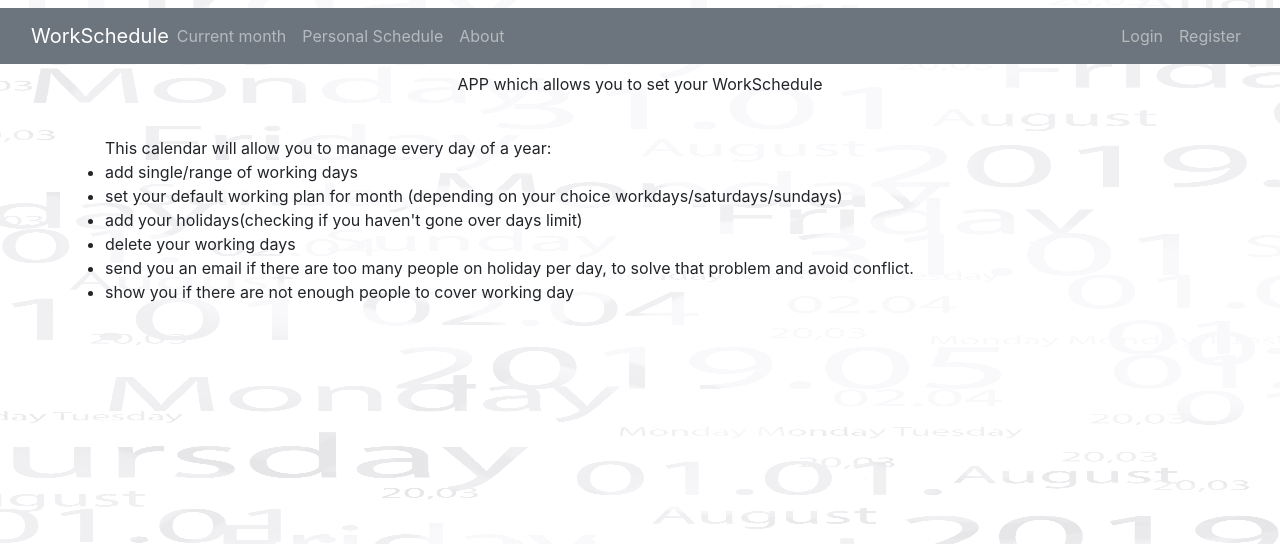
After one commit to destro6984/Project_WorkSchedule_Calendar, a Django app: page /about/ in a window 1280 px wide. The commit adds this page. Shown: the top 544 px of the page. Run offline with Django 3.2, Linux system fonts and the light colour scheme; parts of the project's set-up code (start-up, migrations or seed data) failed here and were passed over; some libraries are stand-ins or nearby versions.

Commit message:
add about

```diff
--- a/WorkShedule/urls.py
+++ b/WorkShedule/urls.py
@@ -17,7 +17,7 @@ from django.conf.urls import url
 from django.contrib.auth import views
 
 from WorkShedule.views import Homepage, CalendarView, LoginUser, Logout, DeleteDateDay, TestView, AddDefault, \
-    PersonalScheduleView, AddHoliday, RegisterUser
+    PersonalScheduleView, AddHoliday, RegisterUser, about
 
 urlpatterns = [
     url(r'^$', Homepage.as_view(), name='start'),
@@ -34,6 +34,7 @@ urlpatterns = [
     url(r'^password-reset/done/$', views.PasswordResetDoneView.as_view(template_name="WorkShedule/password_reset_done.html"), name='password_reset_done'),
     url(r'^password-reset-confirm/(?P<uidb64>.+)/(?P<token>.+)/$', views.PasswordResetConfirmView.as_view(template_name="WorkShedule/password_reset_confirm.html"), name='password_reset_confirm'),
     url(r'^password-reset-complete/$', views.PasswordResetCompleteView.as_view(template_name="WorkShedule/password_reset_complete.html"), name='password_reset_complete'),
+    url(r'^about/$', about, name='about'),
 
 
 
--- a/WorkShedule/views.py
+++ b/WorkShedule/views.py
@@ -70,6 +70,8 @@ def not_to_many_holiday(month_number, request):
         current_day = current_day + timedelta(days=1)
     return days_too_many_holiday
 
+def about(request):
+    return render(request,'WorkShedule/about.html')
 
 class CalendarView(View):
     """
--- /dev/null
+++ b/templates/WorkShedule/about.html
@@ -0,0 +1,16 @@
+{% extends 'WorkShedule/base.html' %}
+{% block content %}
+<div class="container">
+    <p class="text-center">APP which allows you to set your WorkSchedule</p><br/>
+    <ul>This calendar will allow you to manage every day of a year:
+        <li>add single/range of working days</li>
+        <li>set your default working plan for month (depending on your choice workdays/saturdays/sundays)</li>
+        <li>add your holidays(checking if you haven't gone over days limit)</li>
+        <li>delete your working days</li>
+        <li>send you an email if there are too many people on holiday per day, to solve that problem and avoid
+            conflict.
+        </li>
+        <li>show you if there are not enough people to cover working day</li>
+        </ul>
+            </div>
+{% endblock %}
--- a/templates/WorkShedule/navbar.html
+++ b/templates/WorkShedule/navbar.html
@@ -13,7 +13,7 @@
                 {% now 'Y' as current_year%}
                 <a class="nav-item nav-link" href="{% url 'calendar' month_number=current_month year=current_year %}">Current month</a>
                 <a class="nav-item nav-link" href="{% url 'personal_schedule' month_number=current_month year=current_year  %}">Personal Schedule</a>
-                <a class="nav-item nav-link text-muted" href="">About</a>
+                <a class="nav-item nav-link" href="{% url 'about' %}">About</a>
             </div>
             <!-- Navbar Right Side -->
             <div class="navbar-nav">
```
